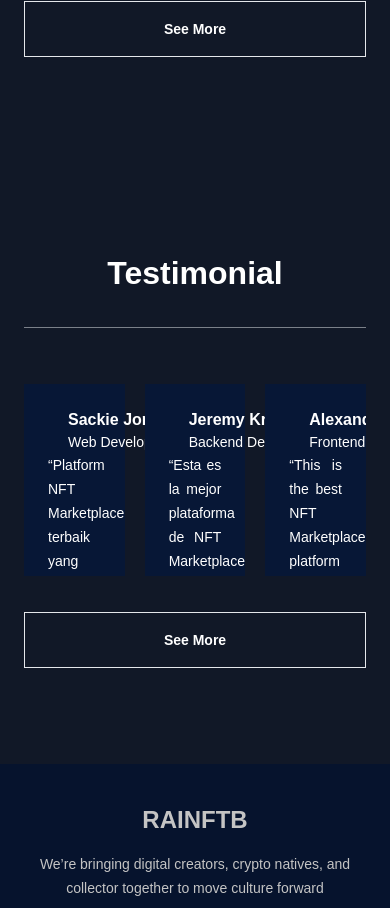
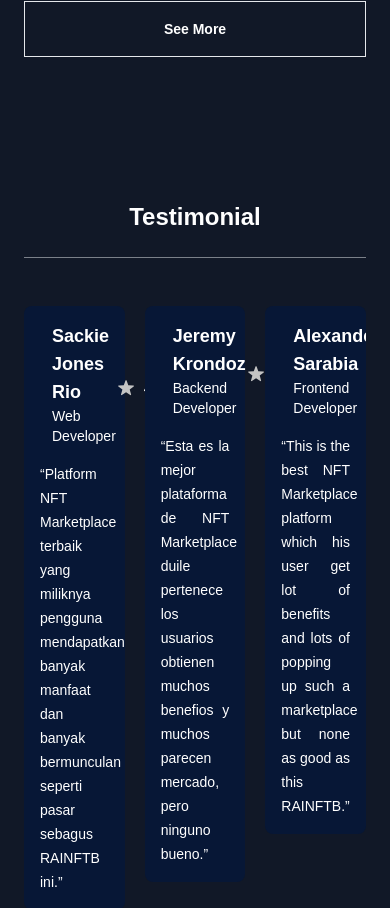
Before and after one commit to BeastNectus/rainftb-landing-page, an Angular app: page / in a window 390 px wide. Shown: the part 2475-3383 px from the top of the page. Built offline with nearby package versions, Linux system fonts and the light colour scheme; a web font is replaced by a local one.

Commit message:
fixed responsive

```diff
--- a/src/app/pages/testimonial/testimonial.component.html
+++ b/src/app/pages/testimonial/testimonial.component.html
@@ -1,13 +1,13 @@
-<div class="relative isolate overflow-hidden bg-gray-900 py-24 lg:py-20">
+<div class="relative isolate overflow-hidden bg-gray-900 py-12 lg:py-20">
     <div class="mx-auto max-w-7xl px-6 lg:px-2">
-        <div class="container flex w-full flex-col">
-            <div class="flex items-center justify-center md:justify-between lg:justify-between pb-[30px]">
-                <h4 class="text-[32px] font-semibold text-white">Testimonial</h4>
-                <a href="#" class="text-center text-[20px] text-sm font-semibold leading-6 text-white hidden md:inline-block lg:inline-block">
+        <div class="container flex flex-col">
+            <div class="flex items-center justify-center md:justify-between lg:justify-between pb-6 md:pb-12">
+                <h4 class="text-2xl md:text-3xl lg:text-4xl font-semibold text-white">Testimonial</h4>
+                <a href="#" class="text-center text-lg md:text-xl font-semibold leading-6 text-white hidden md:inline-block lg:inline-block">
                     See More <span aria-hidden="true">&rarr;</span>
                 </a>
             </div>
-            <hr class="pb-5 opacity-50" />
+            <hr class="pb-3 md:pb-5 opacity-50" />
             <div class="mt-4 mb-4 pb-5 pt-5">
                 <div class="container">
                     <swiper-container
@@ -18,27 +18,25 @@
                         [spaceBetween]="spaceBetween"
                         free-mode="true">
                         <swiper-slide *ngFor="let info of infos">
-                            <div class="flex h-[192px] w-auto flex-col justify-between bg-[#071736] p-6">
-                                <div class="flex justify-start gap-[5rem]">
-                                    <div class="flex gap-5">
+                            <div class="bg-[#071736] p-4 md:p-6 rounded-lg">
+                                <div class="flex justify-between">
+                                    <div class="flex items-center">
                                         <img
-                                            src="{{info.img}}"
-                                            class="h-[45px] w-[45px] overflow-hidden rounded-full object-cover p-0" />
-                                        <div class="flex flex-col">
-                                            <h2 class="text-md font-semibold text-white text-nowrap">{{info.name}}</h2>
-                                            <p class="text-sm font-normal text-white text-nowrap">{{info.role}}</p>
+                                            [src]="info.img"
+                                            class="h-12 w-12 md:h-16 md:w-16 overflow-hidden rounded-full object-cover p-0" />
+                                        <div class="ml-3">
+                                            <h2 class="text-lg md:text-xl lg:text-2xl font-semibold text-white">{{info.name}}</h2>
+                                            <p class="text-sm md:text-base font-normal text-white">{{info.role}}</p>
                                         </div>
                                     </div>
-                                    <div class="flex items-center justify-between gap-2">
-                                        <img src="../../../assets/img/star.svg" alt="" />
-                                        <p class="text-[16px] font-normal text-white">{{info.rating}}</p>
+                                    <div class="flex items-center gap-2 mt-2 md:mt-0">
+                                        <img src="../../../assets/img/star.svg" alt="" class="h-5 w-5 md:h-6 md:w-6" />
+                                        <p class="text-sm md:text-base font-normal text-white">{{info.rating}}</p>
                                     </div>
                                 </div>
-                                <div>
-                                    <p class="text-justify text-sm font-normal leading-[24px] text-white">
-                                        {{info.description}}
-                                    </p>
-                                </div>
+                                <p class="text-justify mt-4 md:mt-6 text-sm md:text-base font-normal leading-[1.5rem] text-white">
+                                    {{info.description}}
+                                </p>
                             </div>
                         </swiper-slide>
                     </swiper-container>
@@ -46,7 +44,7 @@
             </div>
             <a
                 href="#"
-                class="flex h-[56px] items-center justify-center border-[1.5px] text-center text-[20px] text-sm font-semibold leading-6 text-white hover:bg-white hover:text-black md:hidden lg:hidden">
+                class="flex items-center justify-center h-12 md:h-14 lg:h-16 border-[1.5px] text-center text-lg md:text-xl font-semibold leading-6 text-white hover:bg-white hover:text-black md:hidden lg:hidden">
                 See More
             </a>
         </div>
```
